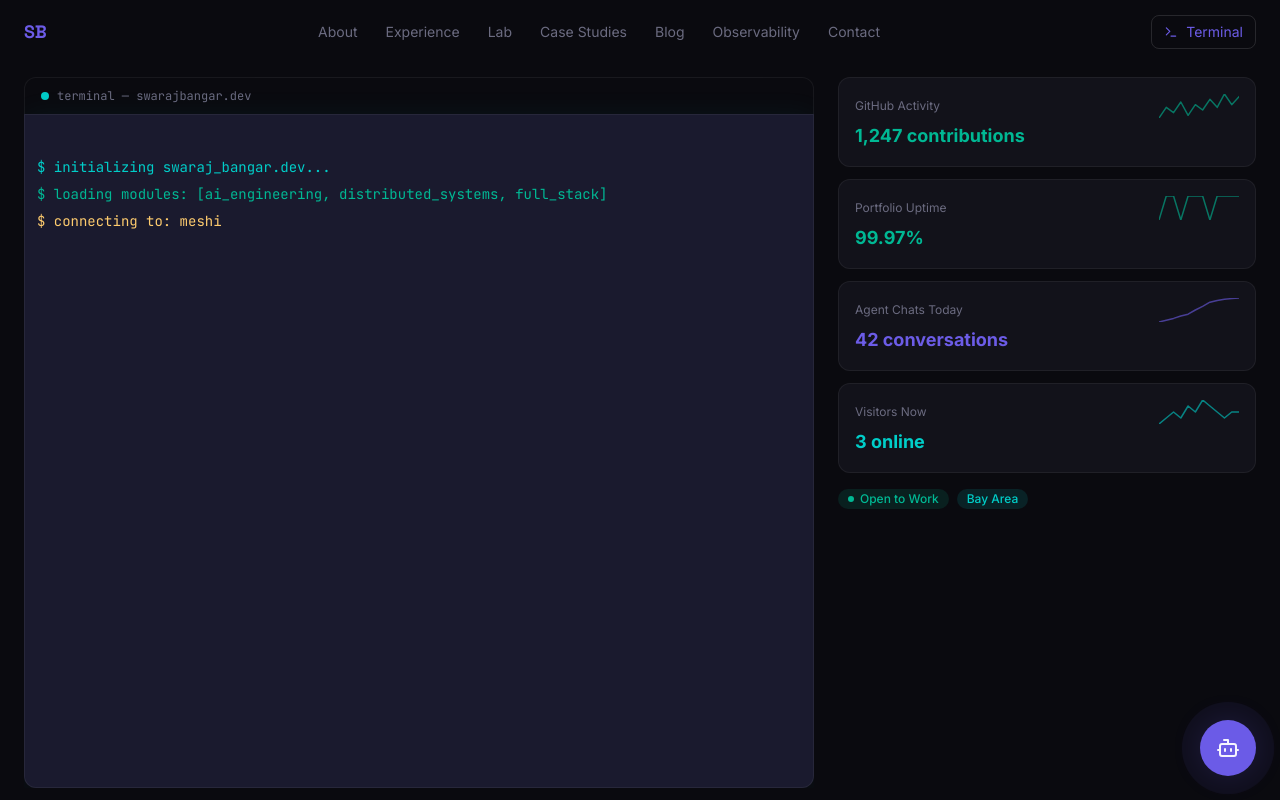
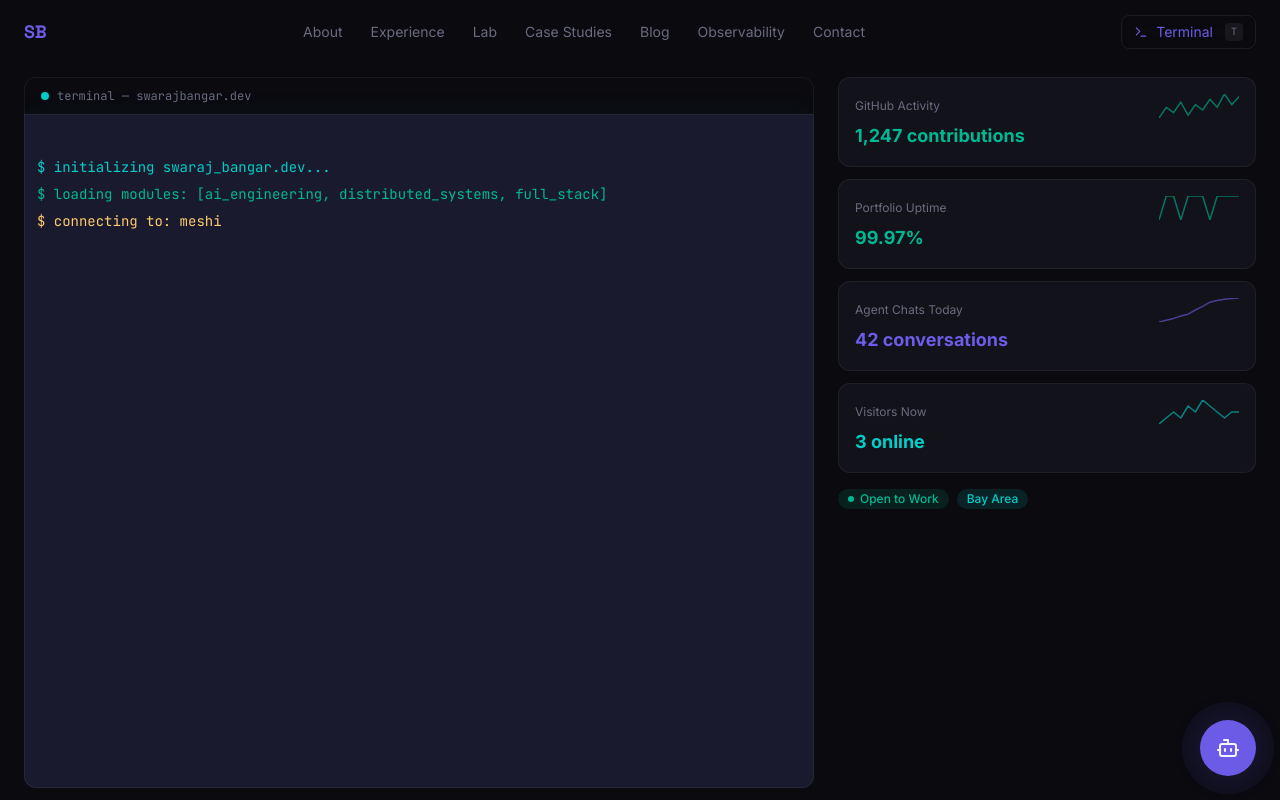
Before and after one commit to swarajb-778/swarajbangar-dev, a Next.js app: page / in a window 1280 px wide. Shown: the top 800 px of the page. Built offline with nearby package versions, Linux system fonts and the light colour scheme.

Commit message:
feat: add terminal toggle button to navbar with keyboard shortcut hint

```diff
--- a/src/components/layout/Navbar.tsx
+++ b/src/components/layout/Navbar.tsx
@@ -7,12 +7,14 @@ import { motion, AnimatePresence } from 'framer-motion';
 import { cn } from '@/lib/utils';
 import { NAV_ITEMS } from '@/lib/constants';
 import { useFloating } from '@/lib/floating-context';
+import { useReducedMotion } from '@/lib/hooks/useReducedMotion';
 
 export function Navbar() {
   const { toggleTerminal } = useFloating();
   const [scrolled, setScrolled] = useState(false);
   const [mobileOpen, setMobileOpen] = useState(false);
   const [activeSection, setActiveSection] = useState('');
+  const prefersReduced = useReducedMotion();
 
   // Frosted glass on scroll past hero
   useEffect(() => {
@@ -52,12 +54,15 @@ export function Navbar() {
 
   return (
     <>
-      <nav
+      <motion.nav
+        initial={prefersReduced ? false : { opacity: 0, y: -10 }}
+        animate={{ opacity: 1, y: 0 }}
+        transition={prefersReduced ? { duration: 0.01 } : { delay: 0.1, duration: 0.4 }}
         className={cn(
           'fixed top-0 left-0 right-0 z-50 h-16 md:h-16',
           'transition-all duration-200',
           scrolled
-            ? 'bg-bg-base/80 backdrop-blur-xl border-b border-border-default'
+            ? 'glass-nav border-b border-white/[0.08]'
             : 'bg-transparent'
         )}
       >
@@ -106,13 +111,17 @@ export function Navbar() {
               onClick={toggleTerminal}
               className={cn(
                 'hidden md:inline-flex items-center gap-2 px-3 py-1.5',
-                'text-sm text-accent-primary border border-border-hover rounded-md',
-                'hover:bg-white/[0.04] transition-colors duration-150'
+                'text-sm text-accent-primary border border-white/[0.08] rounded-md',
+                'hover:bg-white/[0.04] hover:border-white/[0.12] transition-all duration-150',
+                'backdrop-blur-sm'
               )}
               aria-label="Toggle terminal overlay"
             >
               <Terminal size={14} />
               Terminal
+              <span className="ml-1 px-1.5 py-0.5 bg-white/[0.06] rounded text-[10px] text-text-muted font-mono">
+                T
+              </span>
             </button>
 
             {/* Mobile hamburger */}
@@ -125,7 +134,7 @@ export function Navbar() {
             </button>
           </div>
         </div>
-      </nav>
+      </motion.nav>
 
       {/* Mobile overlay */}
       <AnimatePresence>
@@ -154,7 +163,7 @@ export function Navbar() {
                 </Link>
               ))}
               <button
-                className="mt-4 inline-flex items-center gap-2 px-4 py-2 text-accent-primary border border-border-hover rounded-md"
+                className="mt-4 inline-flex items-center gap-2 px-4 py-2 text-accent-primary border border-white/[0.08] rounded-md backdrop-blur-sm"
                 onClick={() => {
                   closeMobile();
                   toggleTerminal();
```
